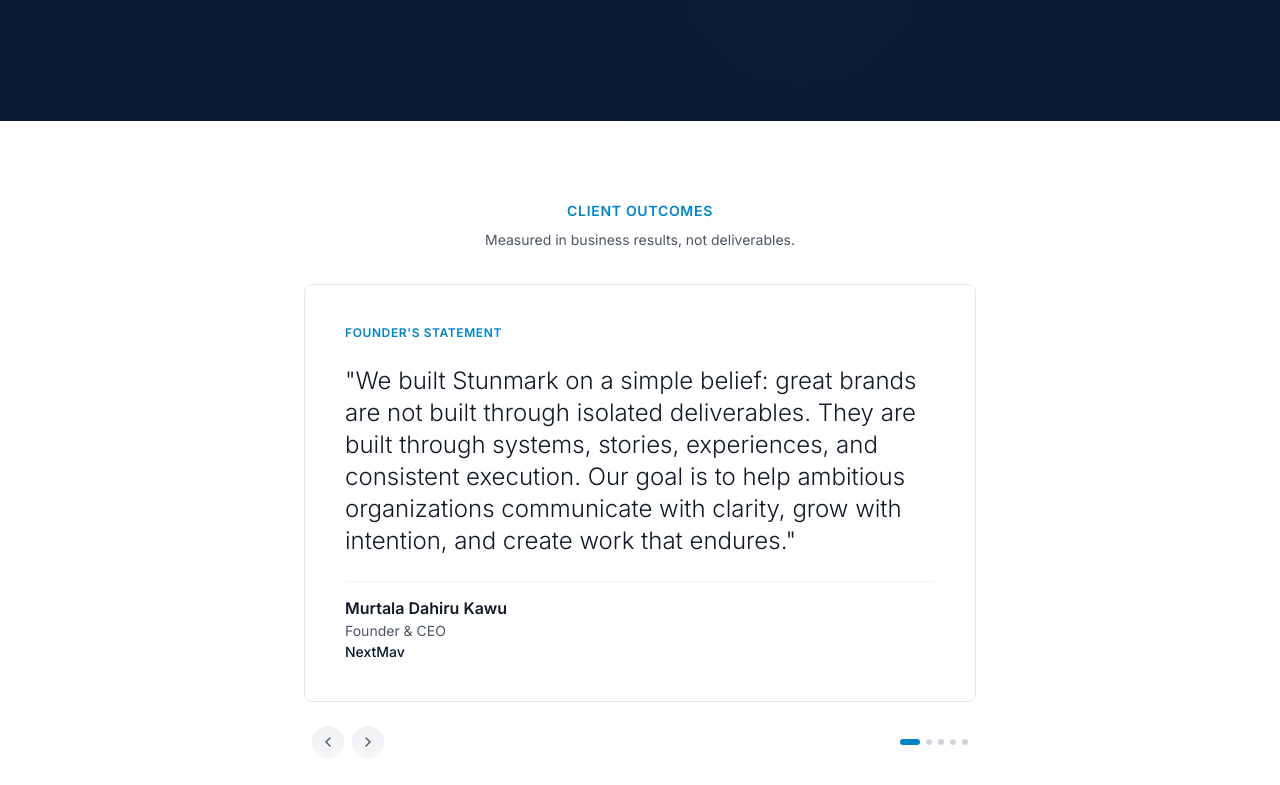
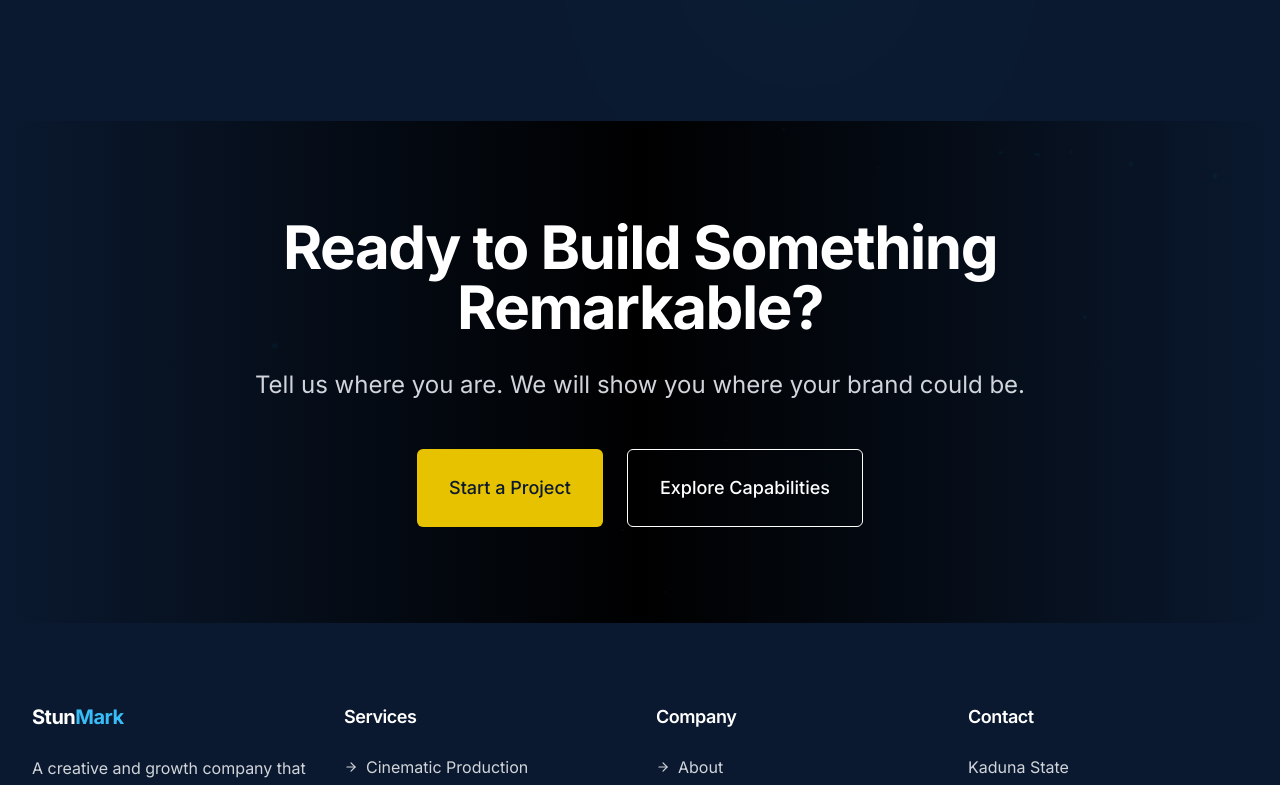
Before and after one commit to Murtala-Dahiru/STUNMARK_, a React (Vite) app: page / in a window 1280 px wide. Shown: the part 5480-6265 px from the top of the page. Built offline with nearby package versions, Linux system fonts and the light colour scheme; no server answers.

Commit message:
Remove testimonial section from home page

```diff
--- a/src/pages/HomePage.tsx
+++ b/src/pages/HomePage.tsx
@@ -4,7 +4,6 @@
 import PhilosophySection from '../components/sections/home/PhilosophySection';
 import ApproachSection from '../components/sections/home/ApproachSection';
 import PrinciplesSection from '../components/sections/home/PrinciplesSection';
-import TestimonialsSection from '../components/sections/home/TestimonialsSection';
 import CtaSection from '../components/sections/home/CtaSection';
 
 const HomePage = () => {
@@ -15,7 +14,6 @@
       <ApproachSection />
       <PrinciplesSection />
       <PhilosophySection />
-      <TestimonialsSection />
       <CtaSection />
     </>
   );
```
